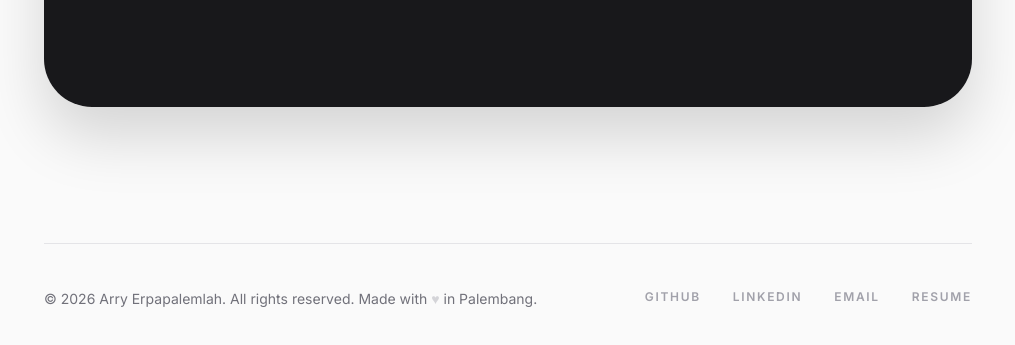
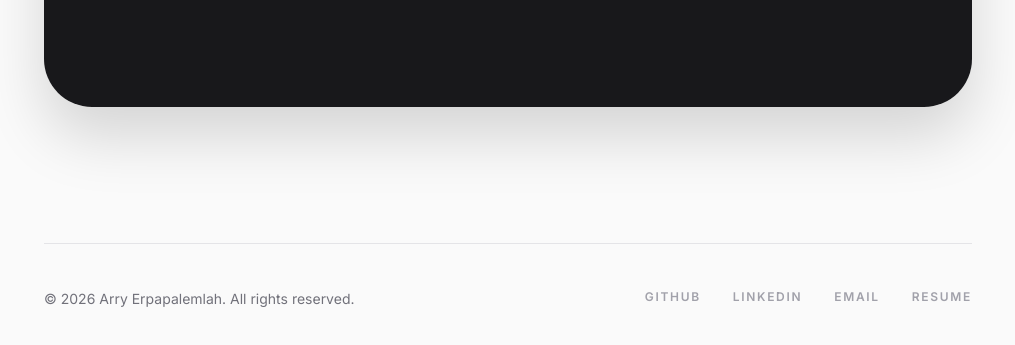
Before and after one commit to ArryErpapalemlah/arryerpapalemlah, an Astro site: page / in a window 1280 px wide. Shown: the part 5931-6276 px from the top of the page, without its empty margins (260-1275 px from the left). Built offline with nearby package versions, Linux system fonts and the light colour scheme; Astro itself is replaced by a stand-in of ours.

Commit message:
Removed unnecessary wording in footer

```diff
--- a/src/components/footer.astro
+++ b/src/components/footer.astro
@@ -7,11 +7,19 @@ const year = new Date().getFullYear();
 ---
 
 <footer class="footer">
-  <span>© {year} {profile.name}. All rights reserved. Made with <span class="heart">♥</span> in {profile.city}.</span>
+  <span>
+    © {year} {profile.name}. All rights reserved.
+  </span>
   <nav>
-    <a href={profile.github} target="_blank" rel="noopener">GitHub</a>
-    <a href={profile.linkedin} target="_blank" rel="noopener">LinkedIn</a>
+    <a href={profile.github} target="_blank" rel="noopener">
+      GitHub
+    </a>
+    <a href={profile.linkedin} target="_blank" rel="noopener">
+      LinkedIn
+    </a>
     <a href={`mailto:${profile.email}`}>Email</a>
-    <a href={resumeUrl} target="_blank">Resume</a>
+    <a href={resumeUrl} target="_blank">
+      Resume
+    </a>
   </nav>
 </footer>
```
